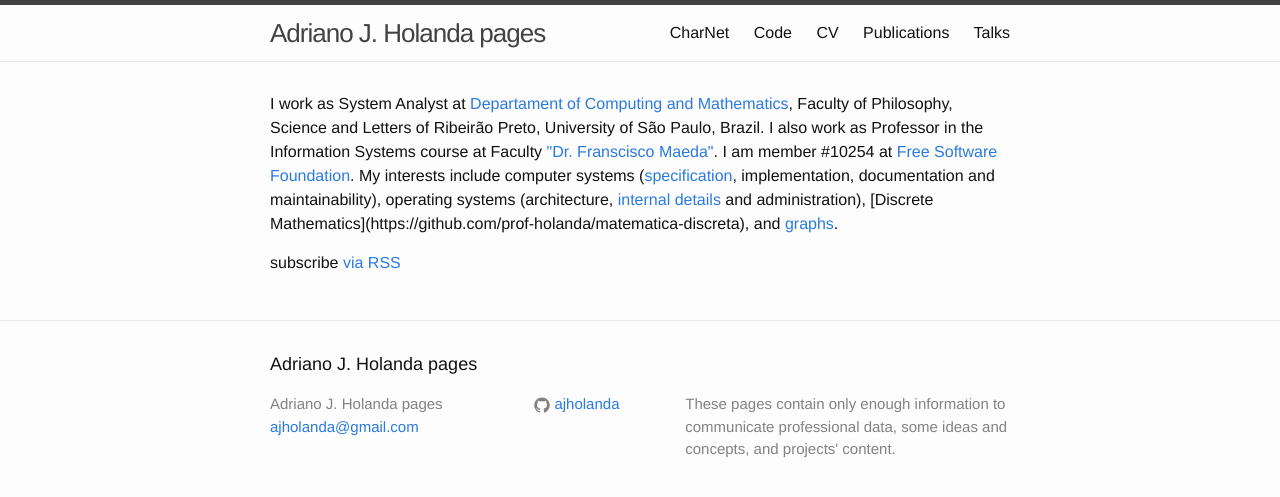
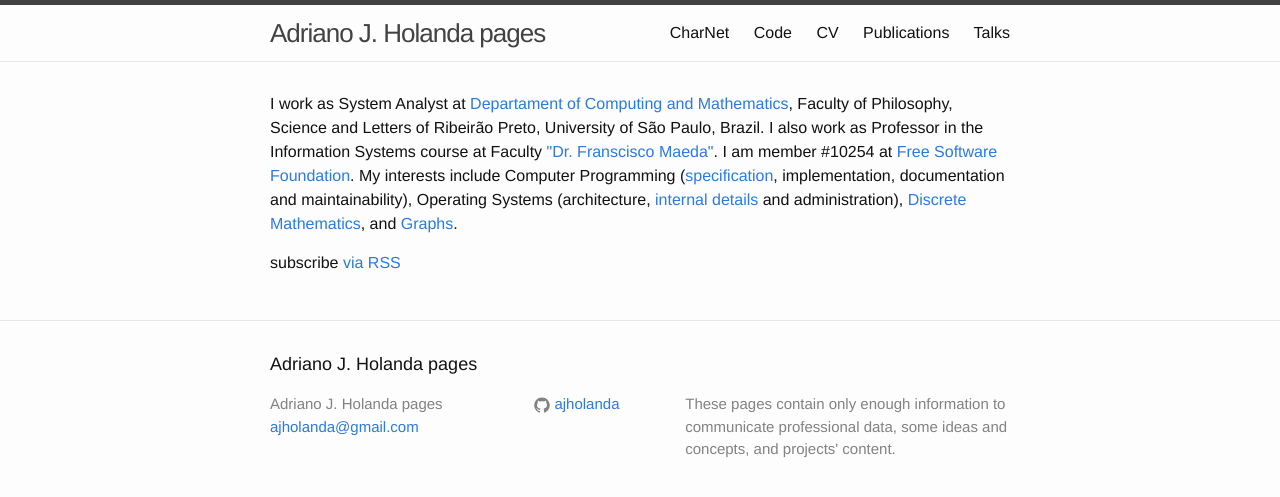
Before and after one commit to ajholanda/ajholanda.github.io, a Jekyll site: the page built from index.html, in a window 1280 px wide. Shown: the top 497 px of the page. Built offline with Jekyll 4.4.1, drawn with Linux system fonts in a browser that asks for light colours.

Commit message:
fix interests case and link to discrete math

```diff
--- a/index.html
+++ b/index.html
@@ -13,13 +13,13 @@ layout: default
   "Dr. Franscisco Maeda"</a>.
   I am member #10254 at <a href="https://www.fsf.org">Free Software
   Foundation</a>. My interests include
-  computer systems (<a href="https://github.com/prof-holanda/tlaplus-edu">specification</a>,
+  Computer Programming (<a href="https://github.com/prof-holanda/tlaplus-edu">specification</a>,
     implementation, documentation and maintainability),
-  operating systems (architecture,
+  Operating Systems (architecture,
   <a href="https://github.com/aholanda/funcall-graphs">internal details</a>
     and administration),
-    [Discrete Mathematics](https://github.com/prof-holanda/matematica-discreta),
-  and <a href="https://github.com/aholanda/graphs">graphs</a>.
+    <a href="https://github.com/prof-holanda/matematica-discreta">Discrete Mathematics</a>,
+  and <a href="https://github.com/aholanda/graphs">Graphs</a>.
 </p>
 
   <p class="rss-subscribe">subscribe <a href="{{ "/feed.xml" | prepend: site.baseurl }}">via RSS</a></p>
```
